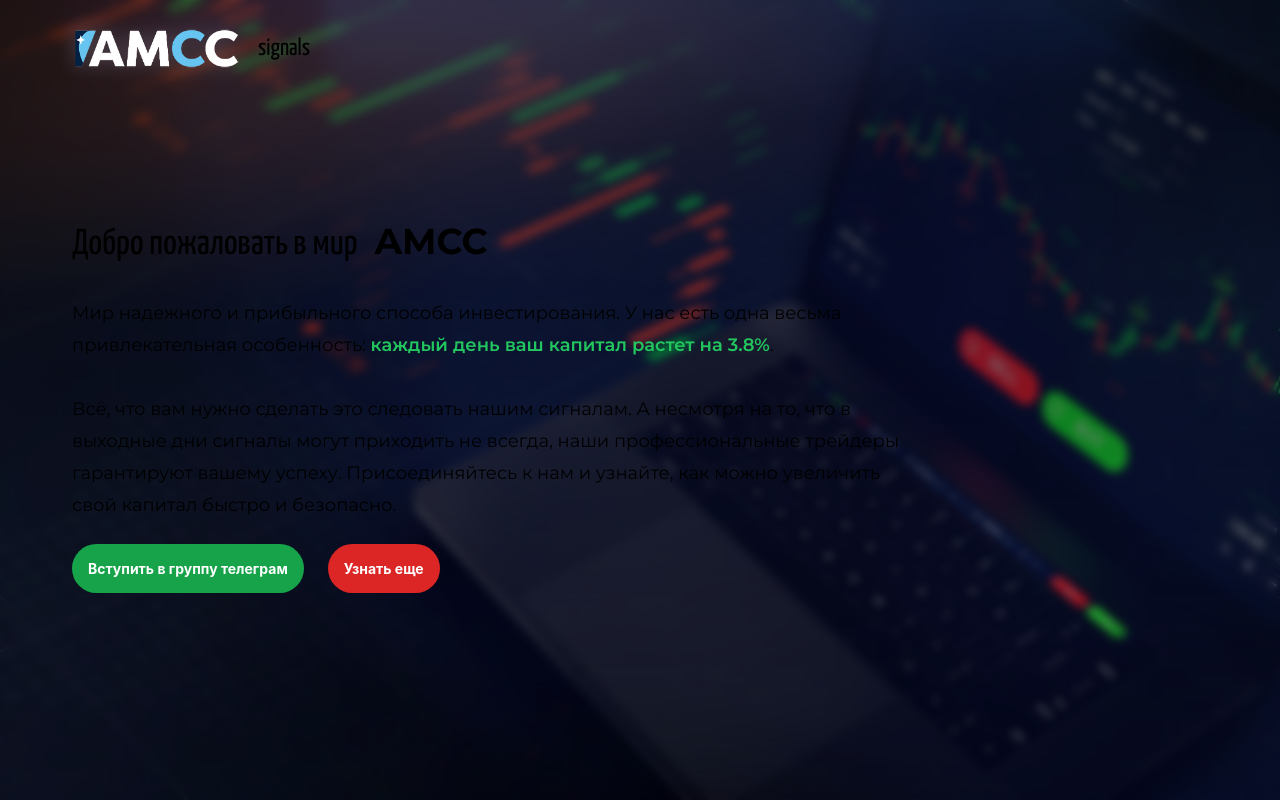
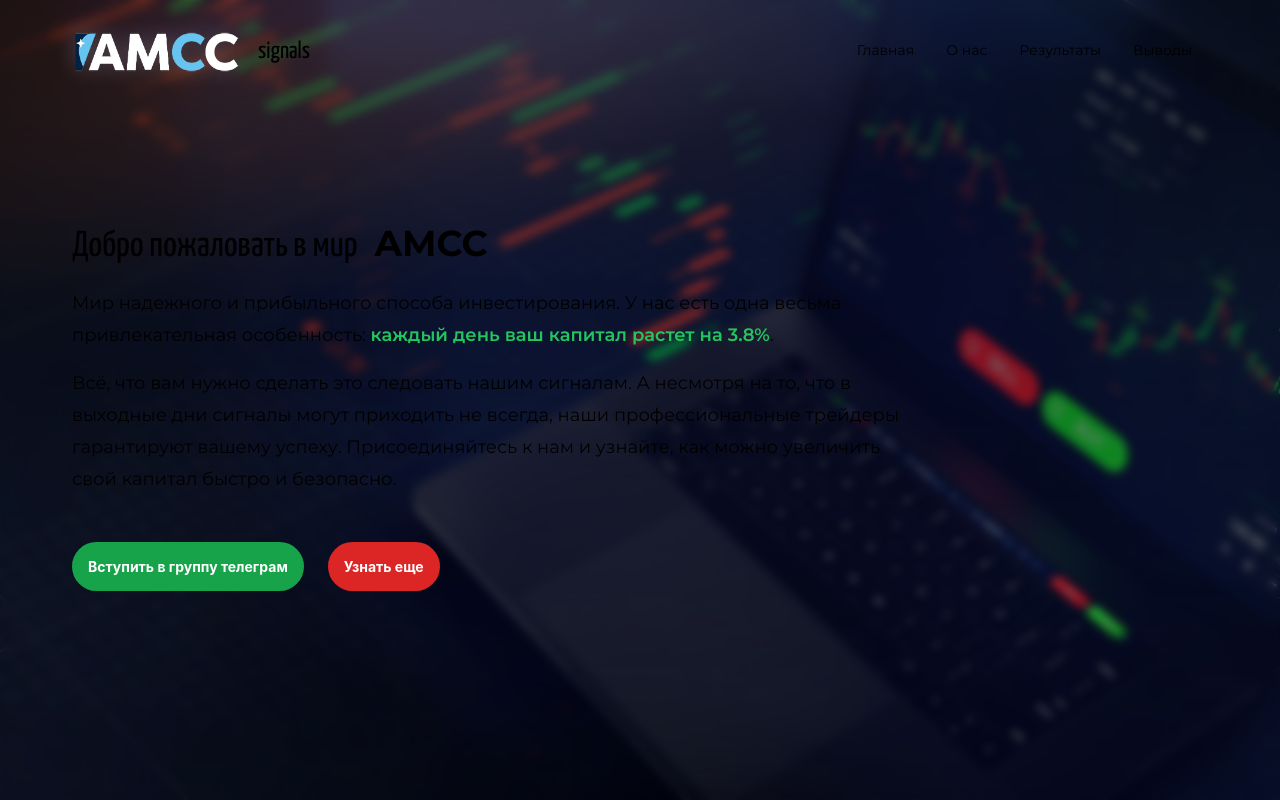
Before and after one commit to IslamAsankojoev/amcc, a Next.js app: page / in a window 1280 px wide. Shown: the top 800 px of the page. Built offline with nearby package versions, Linux system fonts and the light colour scheme.

Commit message:
added menu

```diff
--- a/package.json
+++ b/package.json
@@ -9,6 +9,7 @@
     "lint": "next lint"
   },
   "dependencies": {
+    "@ant-design/icons": "^5.2.6",
     "antd": "^5.10.3",
     "next": "14.0.0",
     "react": "^18",
--- a/src/components/First.tsx
+++ b/src/components/First.tsx
@@ -37,17 +37,18 @@ const First = () => {
                 order: 1,
               }}
             >
-              <Space
-                direction="vertical"
+              <div
                 style={{
                   height: '100vh',
                   width: '100%',
                   zIndex: 100,
                   display: 'flex',
                   justifyContent: 'center',
+                  flexDirection: 'column',
+                  gap: 20,
                 }}
               >
-                <h2 className={`text-3xl md:text-4xl mb-6 ${yanone_kaffeesatz.className}`}>
+                <h2 className={`text-3xl md:text-4xl ${yanone_kaffeesatz.className}`}>
                   Добро пожаловать в мир &nbsp;{' '}
                   <span className={`${montserrat.className} font-bold`}>AMCC</span>
                 </h2>
@@ -57,15 +58,14 @@ const First = () => {
                   Мир надежного и прибыльного способа инвестирования. У нас есть одна весьма
                   привлекательная особенность:{' '}
                   <span className="text-green-500 font-semibold">каждый день ваш капитал растет на 3.8%</span>.
-                  <br />
-                  <br />
+                  <span className='mb-4 block'/>
                   Всё, что вам нужно сделать это следовать нашим сигналам. А несмотря на то, что в
                   выходные дни сигналы могут приходить не всегда, наши профессиональные трейдеры
                   гарантируют вашему успеху. Присоединяйтесь к нам и узнайте, как можно увеличить
                   свой капитал быстро и безопасно.
                 </p>
                 <br />
-                <Space size="large">
+                <Space size="large" wrap>
                   <a
                     href={links.telegram}
                     target='_blank'
@@ -81,7 +81,7 @@ const First = () => {
                     Узнать еще
                   </a>
                 </Space>
-              </Space>
+              </div>
             </Col>
             <Col
               xs={{
--- a/src/components/Fourth.tsx
+++ b/src/components/Fourth.tsx
@@ -5,7 +5,7 @@ import { roboto, yanone_kaffeesatz } from '@/utils/fonts'
 
 const Fourth = () => {
   return (
-    <div className="container">
+    <div id="withdrawals" className="container scroll-m-20">
       <Space
         direction="vertical"
         style={{
@@ -29,7 +29,7 @@ const Fourth = () => {
           show={{
             mobile: 2,
             tablet: 2,
-            desktop: 5,
+            desktop: 4,
           }}
         />
       </Space>
--- a/src/components/Header.tsx
+++ b/src/components/Header.tsx
@@ -4,6 +4,7 @@ import React, { useEffect } from 'react'
 import FixedButton from './FixedButton'
 import { links } from '@/utils/constants'
 import { yanone_kaffeesatz } from '@/utils/fonts'
+import Menu from './Menu'
 
 const Header = () => {
   const [scroll, setScroll] = React.useState(0)
@@ -32,7 +33,7 @@ const Header = () => {
         background: scroll > 20 ? 'rgba(0,0,0,0.9)' : 'rgba(0,0,0,0)',
         transition: 'all 0.3s ease',
         position: 'fixed',
-        top:scroll > 0 ? 0 : 20,
+        top: scroll > 0 ? 0 : 20,
         left: 0,
         right: 0,
         display: 'flex',
@@ -42,6 +43,7 @@ const Header = () => {
       className="h-14 md:h-16"
     >
       <div className="container">
+        <span className="flex justify-between">
           <Space>
             <Image
               src="/logoAMCC.png"
@@ -65,6 +67,8 @@ const Header = () => {
             />
             <h2 className={`text-lg md:text-2xl ${yanone_kaffeesatz.className}`}>signals</h2>
           </Space>
+          <Menu />
+        </span>
       </div>
       <FixedButton
         bottom={20}
@@ -76,7 +80,13 @@ const Header = () => {
         }}
         show={scroll > 0}
       >
-        <Image src="/up-arrow.png" alt="up-arrow" width={50} height={50} className='invert scale-50'/>
+        <Image
+          src="/up-arrow.png"
+          alt="up-arrow"
+          width={50}
+          height={50}
+          className="invert scale-50"
+        />
       </FixedButton>
       {/* <FixedButton bottom={20} left={20} link={links.telegram} style={{
       backgroundColor: '#0088cc',
--- /dev/null
+++ b/src/components/Menu.tsx
@@ -0,0 +1,77 @@
+import CloseOutlined from '@ant-design/icons/lib/icons/CloseOutlined'
+import MenuOutlined from '@ant-design/icons/lib/icons/MenuOutlined'
+import { Drawer } from 'antd'
+import Link from 'next/link'
+import React from 'react'
+
+const menu = [
+  {
+    title: 'Главная',
+    href: '/',
+  },
+  {
+    title: 'О нас',
+    href: '/#about',
+  },
+  {
+    title: 'Результаты',
+    href: '/#results',
+  },
+  {
+    title: 'Выводы',
+    href: '/#withdrawals',
+  },
+]
+
+const Menu = () => {
+  const [open, setOpen] = React.useState(false)
+
+  const onClose = () => {
+    setOpen(false)
+  }
+  const onOpen = () => {
+    setOpen(true)
+  }
+
+  return (
+    <span>
+      <div className="md:flex hidden">
+        {menu.map((item, index) => (
+          <a key={index} href={item.href} className="block py-2 px-4 text-sm " onClick={onClose}>
+            {item.title}
+          </a>
+        ))}
+      </div>
+      <div className='md:hidden block'>
+        <MenuOutlined className={`${open ? 'hidden' : 'block' } text-xl`} onClick={onOpen} style={{
+          zIndex: 10000000,
+        }}/>
+        <Drawer
+        size='default'
+        title={
+          <div className='flex justify-between items-center text-white'>
+            <span>Меню</span>
+            <CloseOutlined onClick={onClose} className='text-xl mr-2'/>
+          </div>
+        } placement="right" open={open} className='bg-[#04040ec4] backdrop-blur-2xl' classNames={
+          {
+            header: '[&>div>button]:hidden',
+          }
+        }>
+          {menu.map((item, index) => (
+            <Link
+              key={index}
+              href={item.href}
+              className="block py-2 px-4 text-sm"
+              onClick={onClose}
+            >
+              {item.title}
+            </Link>
+          ))}
+        </Drawer>
+      </div>
+    </span>
+  )
+}
+
+export default Menu
--- a/src/components/Second.tsx
+++ b/src/components/Second.tsx
@@ -5,7 +5,7 @@ import { montserrat, yanone_kaffeesatz } from '@/utils/fonts'
 
 const Second = () => {
   return (
-    <div className="container">
+    <div id="about" className="container scroll-m-10">
       <Space
         direction="vertical"
         style={{
--- a/src/components/Third.tsx
+++ b/src/components/Third.tsx
@@ -5,7 +5,7 @@ import { roboto, yanone_kaffeesatz } from '@/utils/fonts'
 
 const Third = () => {
   return (
-    <div className="container">
+    <div id="results" className="container scroll-m-20">
       <Space
         direction="vertical"
         style={{
--- a/src/styles/globals.css
+++ b/src/styles/globals.css
@@ -20,6 +20,7 @@ body {
   /* overflow-x: hidden; */
   color: rgb(var(--foreground-rgb));
   background: #040715;
+  scroll-behavior: smooth;
 }
 
 .container{
--- a/tailwind.config.ts
+++ b/tailwind.config.ts
@@ -16,5 +16,6 @@ const config: Config = {
     },
   },
   plugins: [],
+  important: true,
 }
 export default config
```
Also changed, not shown: 2 other files (tests, documents, lock files or other folders). Lines whose indentation alone changed are shown as unchanged.
